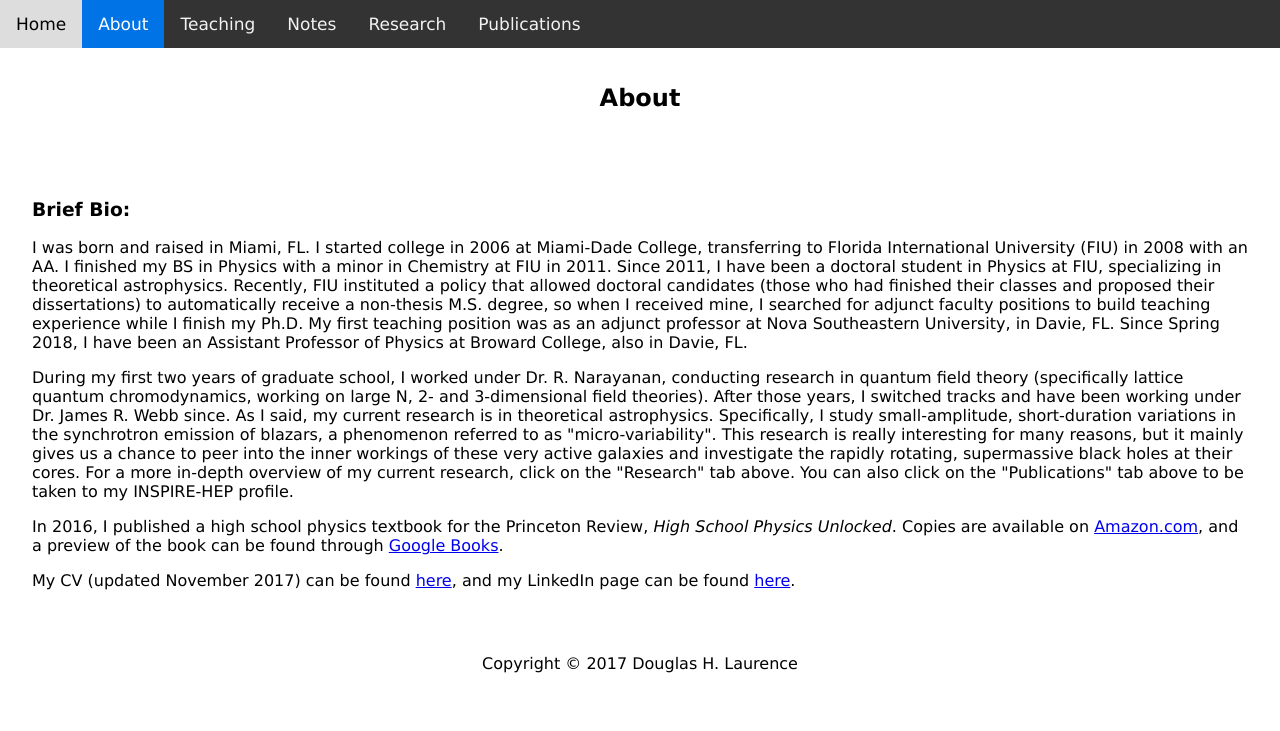
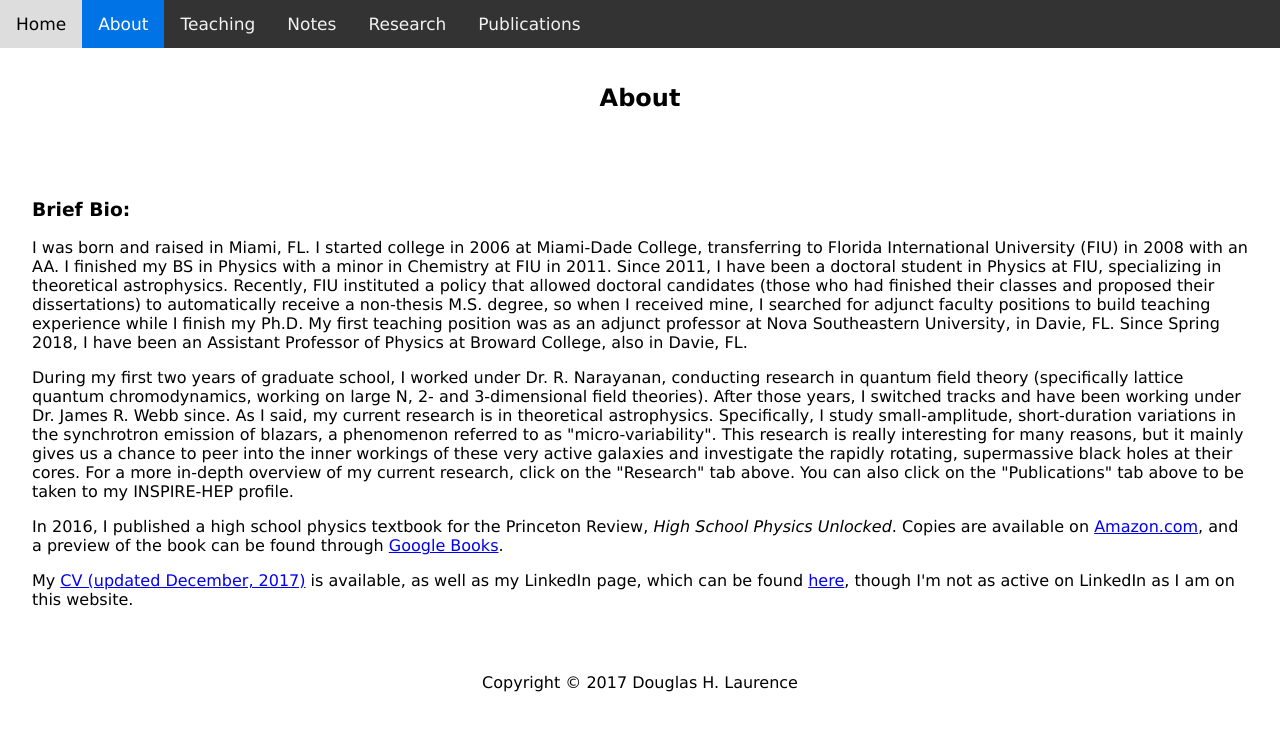
Before and after one commit to dhlaurence/dhlaurence.github.io, a Jekyll site: the page built from about.html, in a window 1280 px wide. Shown: the top 731 px of the page. Built offline with Jekyll 4.4.1, drawn with Linux system fonts in a browser that asks for light colours.

Commit message:
Update about.html

```diff
--- a/about.html
+++ b/about.html
@@ -39,7 +39,8 @@ title: About
   </p>
 
   <p>
-    My CV (updated November 2017) can be found <a target="_blank" href="http://www.blazartheory.com/files/CV_11_17_2017.pdf">here</a>,
-    and my LinkedIn page can be found <a target="_blank" href="https://www.linkedin.com/in/douglas-laurence-a48619141/">here</a>.
+    My <a target="_blank" href="http://www.blazartheory.com/files/CV_Dec_30_2017.pdf">CV (updated December, 2017)</a> is available, as
+    well as my LinkedIn page, which can be found <a target="_blank" href="https://www.linkedin.com/in/douglas-laurence-a48619141/">here</a>,
+    though I'm not as active on LinkedIn as I am on this website.
   </p>
 </article>
```
